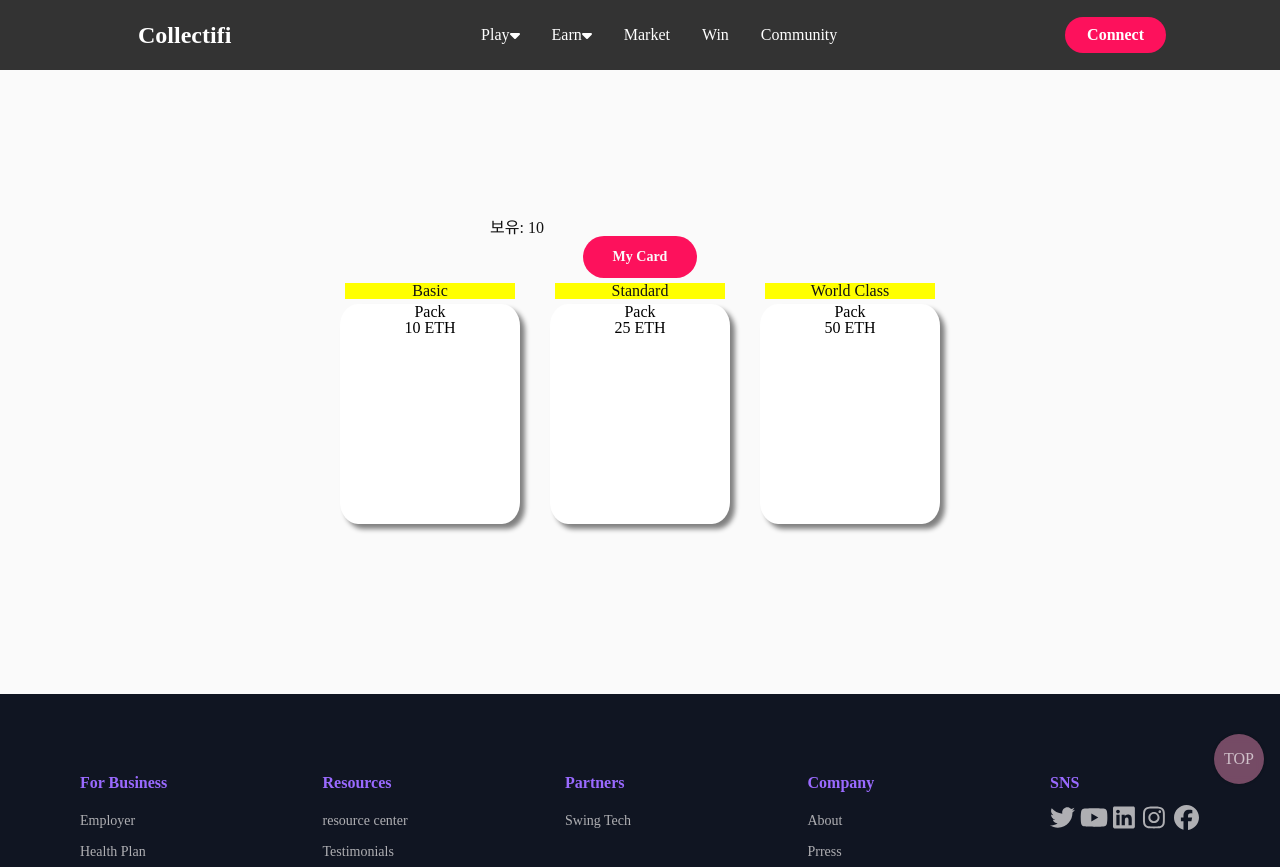
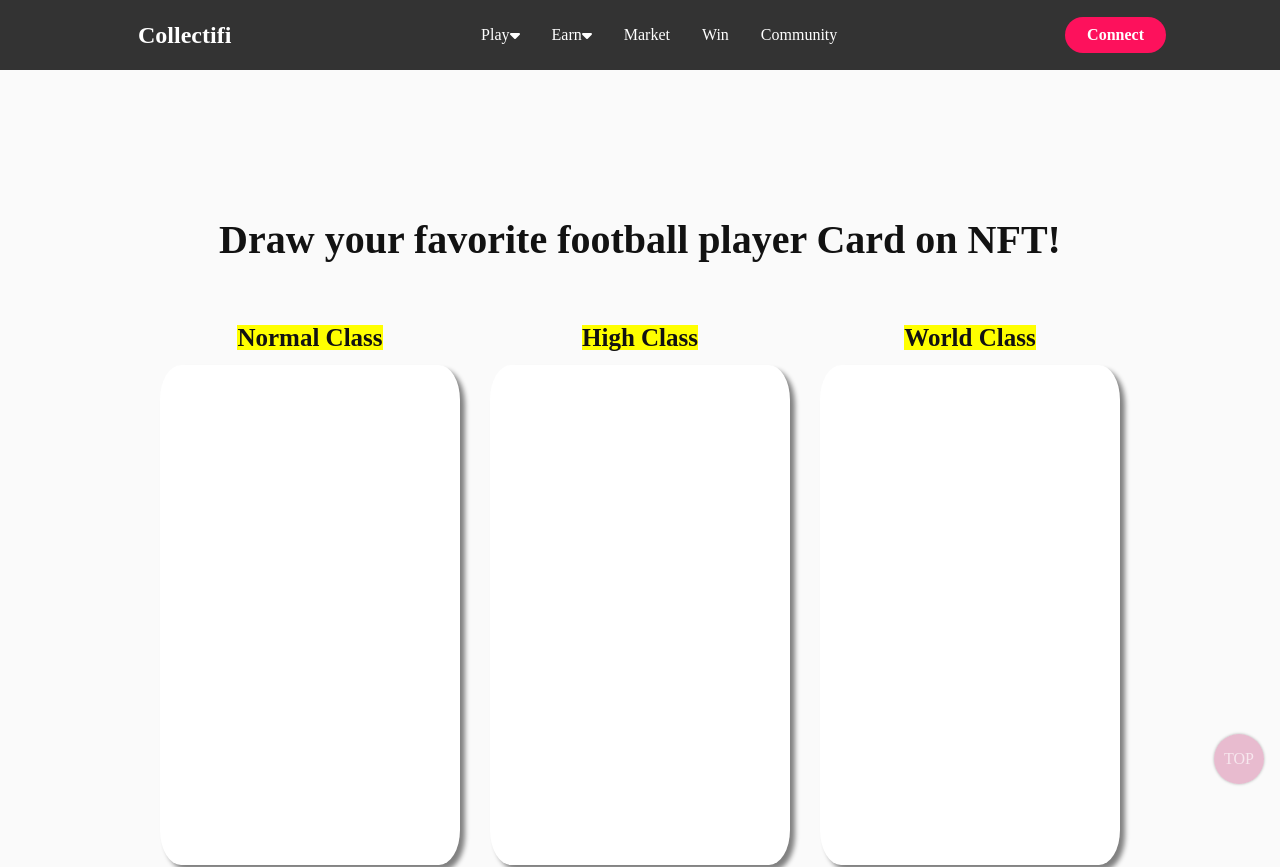
Before and after one commit to codestates-beb/BEB-08-final-Collectifi, a React (Create React App) app in the folder client/: page /draw in a window 1280 px wide. Shown: the top 867 px of the page. Built offline with nearby package versions, Linux system fonts and the light colour scheme; what javascript-time-ago would draw is missing.

Commit message:
feature/drawcard

```diff
--- a/client/src/pages/DrawCardPage.tsx
+++ b/client/src/pages/DrawCardPage.tsx
@@ -2,6 +2,8 @@ import React, {useEffect, useState} from 'react';
 import styled from 'styled-components';
 import {DummyComponent, Layout} from '../Styles';
 import Button from '../components/UI/Button';
+import Modal from '../components/UI/Modal';
+import axios from 'axios';
 
 const Selected = styled.div`
   background: grey;
@@ -12,6 +14,13 @@ const Selected = styled.div`
   height: 300px;
   justify-content: center;
 `;
+
+const Description = styled.div`
+  font-size: 40px;
+  font-weight: 600;
+  margin-bottom: 60px;
+`;
+
 const Amount = styled.div`
   width: 300px;
 `;
@@ -20,83 +29,103 @@ const PackList = styled.div`
   gap: 30px;
 `;
 const PackListItem = styled.div`
+  display: flex;
+  flex-direction: column;
   justify-content: center;
   align-items: center;
 `;
 
 const PackLabel = styled.div`
+  font-size: 25px;
   margin: 5px;
   background: yellow;
   text-align: center;
+  font-weight: 600;
+  margin-bottom: 15px;
+`;
+
+const PackPrice = styled.div`
+  font-size: 25px;
+  font-weight: 600;
 `;
 
 const Pack = styled.div`
   background: white;
-  width: 180px;
-  height: 220px;
-  border-radius: 10%;
+  width: 300px;
+  height: 500px;
+  border-radius: 7%;
   /* border: 1px solid black; */
   color: black;
   text-align: center;
   box-shadow: 5px 5px 5px grey;
   &:hover {
+    cursor: pointer;
     transform: translateY(-5px); /* 마우스를 올렸을 때 위로 이동 */
     transition: transform 0.5s ease; /* transition 속성 추가 */
   }
+  margin-bottom: 20px;
 `;
 
 const DrawCardPage = () => {
-  const [selectedPack, setSelectedPack] = useState('Basic');
+  const [selectedPack, setSelectedPack] = useState(0);
   const [packAmount, setPackAmount] = useState(10);
   const balance = 10;
   // useEffect(()=>{
 
   // },[])
 
+  const handleSubmit = async (e: Event) => {
+    e.preventDefault();
+    if (confirm('정말 구매하시겠습니까?')) {
+      axios
+        .post('http://localhost:8000/drawing', {card_pack: selectedPack}, {withCredentials: true})
+        .then((res: any) => {
+          console.log(res.data.data.mintedNft);
+        });
+
+      console.log('yes');
+    } else {
+      console.log('no');
+    }
+  };
+
   return (
     <Layout>
       <DummyComponent />
       {/* <Selected>{selectedPack}</Selected> */}
-      <Amount>
-        보유: {balance} {balance >= packAmount ? '' : `You don't have enough`}
-      </Amount>
-      <Button>My Card</Button>
+      <Description>Draw your favorite football player Card on NFT!</Description>
+
       <PackList>
         <PackListItem>
-          <PackLabel>Basic</PackLabel>
+          <PackLabel>Normal Class</PackLabel>
+          <Pack
+            onClick={(e: any) => {
+              setSelectedPack(0);
+              setPackAmount(10);
+              handleSubmit(e);
+            }}
+          ></Pack>
+          <PackPrice>500 TKI</PackPrice>
+        </PackListItem>
+        <PackListItem>
+          <PackLabel>High Class</PackLabel>
           <Pack
             onClick={() => {
-              setSelectedPack('Basic');
-              setPackAmount(10);
-            }}
-          >
-            <div>Pack</div>
-            <div>10 ETH</div>
-          </Pack>
-        </PackListItem>
-        <PackListItem>
-          <PackLabel>Standard</PackLabel>
-          <Pack
-            onClick={() => {
-              setSelectedPack('Standard');
+              setSelectedPack(1);
               setPackAmount(25);
             }}
-          >
-            <div>Pack</div>
-            <div>25 ETH</div>
-          </Pack>
+          ></Pack>
+          <PackPrice>1000 TKI</PackPrice>
         </PackListItem>
         <PackListItem>
           <PackLabel>World Class</PackLabel>
           <Pack
             onClick={() => {
-              setSelectedPack('World Class');
+              setSelectedPack(2);
               setPackAmount(50);
             }}
-          >
-            <div>Pack</div>
-            <div>50 ETH</div>
-          </Pack>
+          ></Pack>
+          <PackPrice>5000 TKI</PackPrice>
         </PackListItem>
       </PackList>
       <DummyComponent />
```
Also changed, not shown: 2 other files (tests, documents, lock files or other folders).
